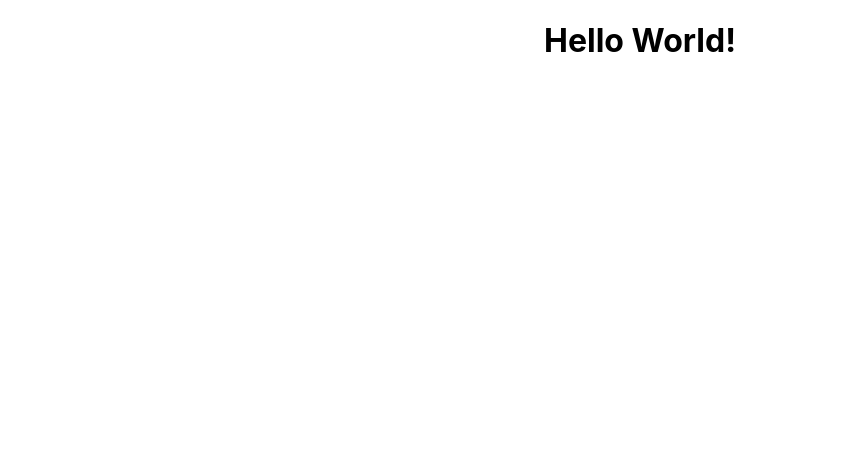
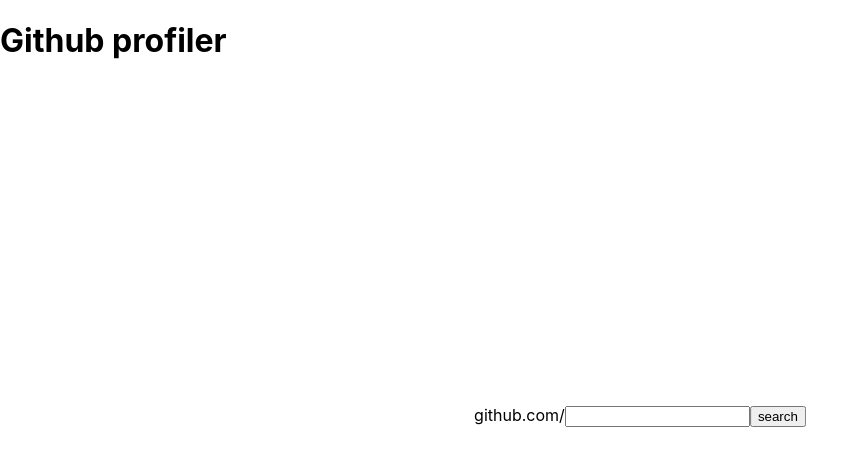
Before and after one commit to rodrigoruiz/AEStudioExercise, a React (Create React App) app in the folder my-app/: page / in a window 1280 px wide. Shown: the top 466 px of the page, without its empty margins (0-868 px from the left). Built offline with nearby package versions, Linux system fonts and the light colour scheme.

Commit message:
Setup SearchPage

```diff
--- a/my-app/src/App.css
+++ b/my-app/src/App.css
@@ -1,38 +1,16 @@
+
 .App {
-  text-align: center;
+    width: 100vw;
+    height: 100vh;
+    min-height: 100%;
+    box-sizing: border-box;
+    overflow-x: hidden;
+    overflow-y: hidden;
 }
 
-.App-logo {
-  height: 40vmin;
-  pointer-events: none;
+.centered {
+    position: fixed;
+    top: 50%;
+    left: 50%;
+    transform: translate(-50%, -50%);
 }
-
-@media (prefers-reduced-motion: no-preference) {
-  .App-logo {
-    animation: App-logo-spin infinite 20s linear;
-  }
-}
-
-.App-header {
-  background-color: #282c34;
-  min-height: 100vh;
-  display: flex;
-  flex-direction: column;
-  align-items: center;
-  justify-content: center;
-  font-size: calc(10px + 2vmin);
-  color: white;
-}
-
-.App-link {
-  color: #61dafb;
-}
-
-@keyframes App-logo-spin {
-  from {
-    transform: rotate(0deg);
-  }
-  to {
-    transform: rotate(360deg);
-  }
-}
--- a/my-app/src/App.js
+++ b/my-app/src/App.js
@@ -1,11 +1,18 @@
 
+import React, { useState } from 'react';
 import "./App.css";
+import SearchPage from "./Pages/SearchPage";
+
+function App() {
+    const [currentProfile, setCurrentProfile] = useState(null);
 
 
-function App() {
     return (
         <div className="App">
-            <h1>Hello World!</h1>
+            {currentProfile === null ?
+                <SearchPage setCurrentProfile={setCurrentProfile}/> :
+                <div>{currentProfile}</div>
+            }
         </div>
     );
 }
--- /dev/null
+++ b/my-app/src/Pages/SearchPage.js
@@ -0,0 +1,28 @@
+
+import React, { useState } from 'react';
+
+
+
+
+function SearchPage({ setCurrentProfile }) {
+    const [text, setText] = useState("");
+
+    return (
+        <div>
+            <h1>Github profiler</h1>
+
+            <p className="centered">
+                github.com/
+                <input
+                    type="text"
+                    value={text}
+                    onChange={e => setText(e.target.value)}
+                />
+
+                <button onClick={() => setCurrentProfile(text)}>search</button>
+            </p>
+        </div>
+    );
+}
+
+export default SearchPage;
--- a/my-app/src/index.css
+++ b/my-app/src/index.css
@@ -1,5 +1,7 @@
 body {
     margin: 0;
+    height: 100%;
+    width: 100%;
     font-family: -apple-system, BlinkMacSystemFont, 'Segoe UI', 'Roboto', 'Oxygen',
         'Ubuntu', 'Cantarell', 'Fira Sans', 'Droid Sans', 'Helvetica Neue',
         sans-serif;
```
Lines whose indentation alone changed are shown as unchanged.
